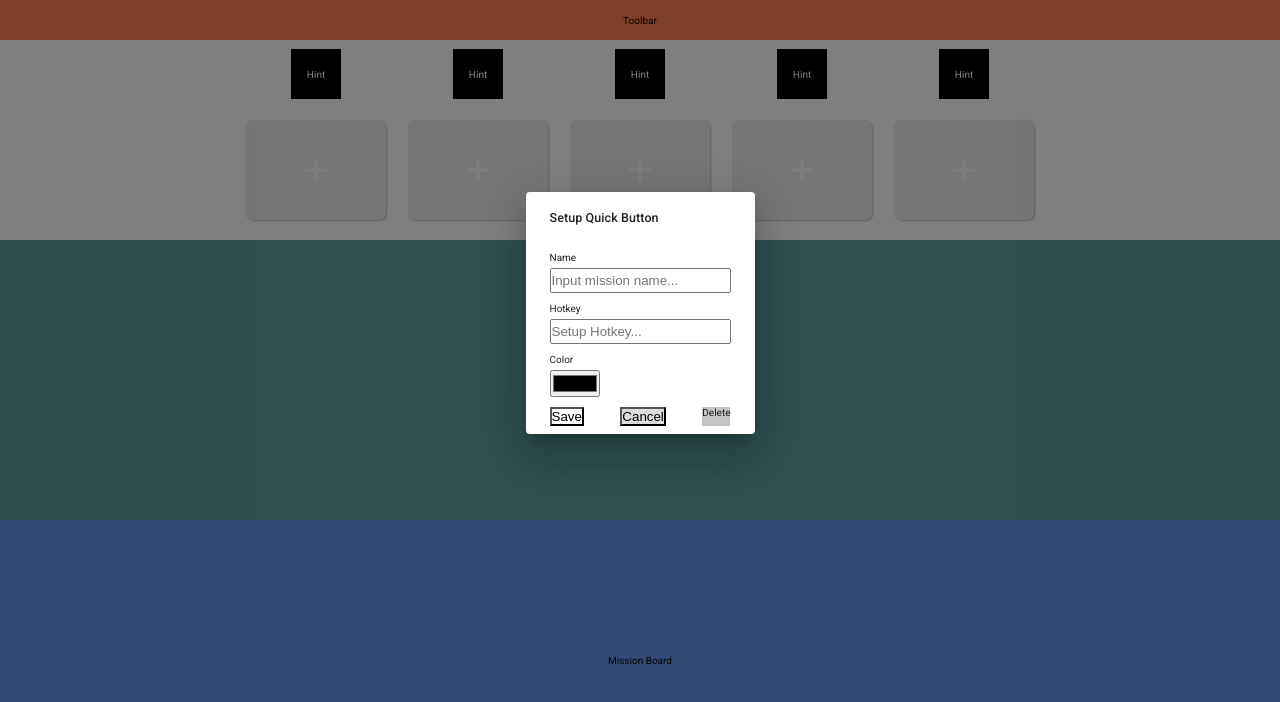
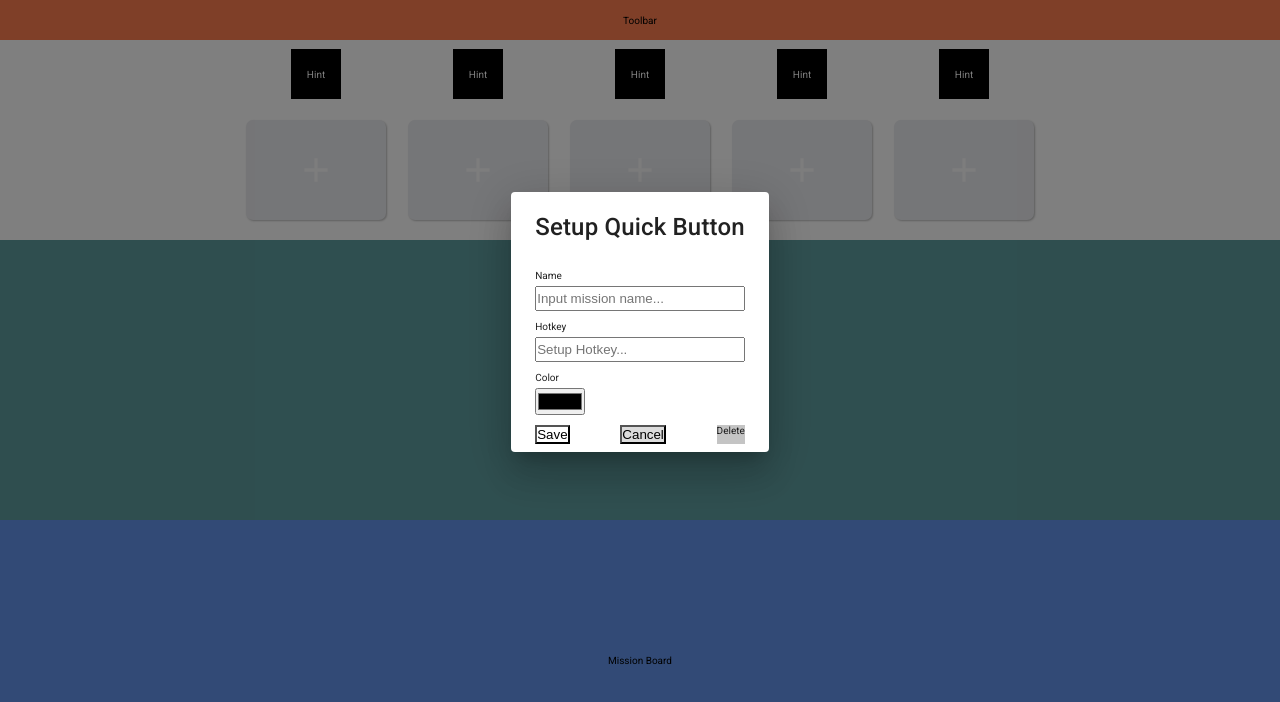
Before and after one commit to sailor95/progress-app, a React (Create React App) app in the folder fe/: page / in a window 1280 px wide. Both pictures are taken after a click on the button 316 px from the left and 170 px from the top of the page. Shown: the top 702 px of the page. Built offline with nearby package versions, Linux system fonts and the light colour scheme.

Commit message:
Tune DialogTitle CSS

```diff
--- a/fe/src/components/main-sections/QuickBar/QuickBtnSet/BtnDialog/BtnDialog.tsx
+++ b/fe/src/components/main-sections/QuickBar/QuickBtnSet/BtnDialog/BtnDialog.tsx
@@ -28,7 +28,9 @@ const BtnDialog: FC<BtnDialogProps> = ({ open, onClose, onSave }) => {
       maxWidth="md"
       classes={{ scrollPaper: styles.scroll_paper }}
     >
-      <DialogTitle>Setup Quick Button</DialogTitle>
+      <DialogTitle classes={{ root: styles.dialog_title }}>
+        Setup Quick Button
+      </DialogTitle>
       <DialogContent>
         <form onSubmit={handleSubmit(onSubmit)}>
           <div className={styles.options}>
--- a/fe/src/components/main-sections/QuickBar/QuickBtnSet/BtnDialog/styles.module.scss
+++ b/fe/src/components/main-sections/QuickBar/QuickBtnSet/BtnDialog/styles.module.scss
@@ -2,6 +2,13 @@
   position: relative;
   top: 20%;
   align-items: flex-start;
+}
+
+.dialog_title {
+  h2 {
+    font-size: 24px;
+    text-align: center;
+  }
 }
 
 .options {
```
